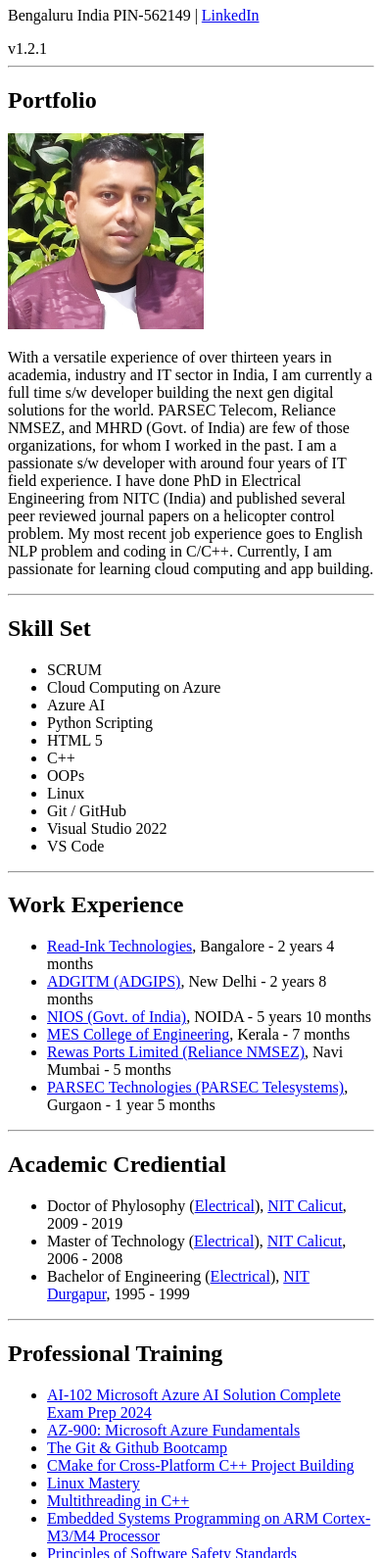
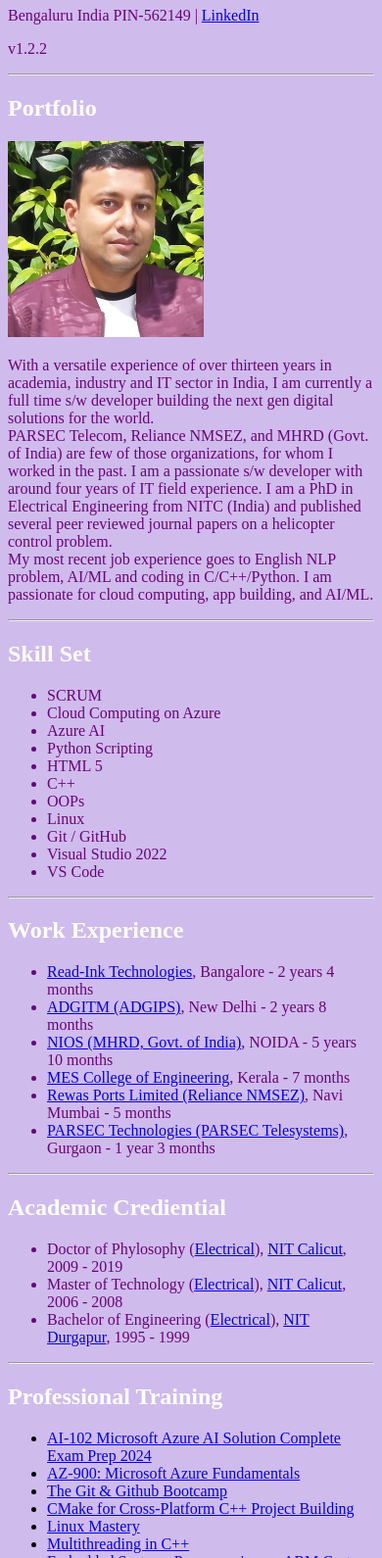
Before and after one commit to parthishkumar/MyResume, a plain HTML site: page index.html in a window 390 px wide. Shown: the part 110-1700 px from the top of the page at 98% size. Drawn offline with Linux system fonts and the light colour scheme.

Commit message:
Upload v1.2.2
Add color to index.html

```diff
--- a/index.html
+++ b/index.html
@@ -4,31 +4,37 @@
     <meta charset="UTF-8">
     <meta name="viewport" content="width=device-width, initial-scale=1.0">
     <title>Parthish Kumar's Personal Profile</title>
+    <link
+        rel="stylesheet"
+        href="./styles.css"
+    />
 </head>
 <body>
     <h1>Parthish Kumar's Personal Profile</h1>
 
-    <p>
+    <p class="text-color1">
         Bengaluru India PIN-562149 | <a href="https://www.linkedin.com/in/parthish-p-606715169/">LinkedIn</a>
     </p>
-    v1.2.1
+    <p class="text-color1">v1.2.2</p>
     <hr />
     <h2>Portfolio</h2>
     <img src="./Assets/Parthish PP Size Square.png" alt="Passport size photograph of Parthish" height = 200/>
-    <p>
+    <p class="text-color1">
         With a versatile experience of over thirteen years in academia, industry
         and IT sector in India, I am currently a full time s/w developer building the next gen
         digital solutions for the world.
+        <br />
         PARSEC Telecom, Reliance NMSEZ, and MHRD (Govt. of India) are few of those organizations,
         for whom I worked in the past. I am a passionate s/w developer with around four years of IT field experience.
-        I have done PhD in Electrical Engineering from NITC (India) and
+        I am a PhD in Electrical Engineering from NITC (India) and
         published several peer reviewed journal papers on a helicopter control problem.
-        My most recent job experience goes to English NLP problem and coding in C/C++.
-        Currently, I am passionate for learning cloud computing and app building.
+        <br />
+        My most recent job experience goes to English NLP problem, AI/ML and coding in C/C++/Python.
+        I am passionate for cloud computing, app building, and AI/ML.
     </p>
     <hr />
     <h2>Skill Set</h2>
-    <ul>
+    <ul class="text-color1">
         <li>SCRUM</li>
         <li>Cloud Computing on Azure</li>
         <li>Azure AI</li>
@@ -43,17 +49,17 @@
     </ul>
     <hr />
     <h2>Work Experience</h2>
-    <ul>
+    <ul class="text-color1">
         <li><a href="http://www.read-ink.com/">Read-Ink Technologies</a>, Bangalore - 2 years 4 months</li>
         <li><a href="https://adgips.ac.in/">ADGITM (ADGIPS)</a>, New Delhi - 2 years 8 months</li>
-        <li><a href="https://www.nios.ac.in/">NIOS (Govt. of India)</a>, NOIDA - 5 years 10 months</li>
+        <li><a href="https://www.nios.ac.in/">NIOS (MHRD, Govt. of India)</a>, NOIDA - 5 years 10 months</li>
         <li><a href="https://www.mesce.ac.in/">MES College of Engineering</a>, Kerala - 7 months</li>
         <li><a href="http://www.jaicorpindia.com/business/infrastructure/infrastructure.html">Rewas Ports Limited (Reliance NMSEZ)</a>, Navi Mumbai - 5 months</li>
-        <li><a href="https://developer.cisco.com/ecosystem/cpp/partners/95081/">PARSEC Technologies (PARSEC Telesystems)</a>, Gurgaon - 1 year 5 months</li>
+        <li><a href="https://developer.cisco.com/ecosystem/cpp/partners/95081/">PARSEC Technologies (PARSEC Telesystems)</a>, Gurgaon - 1 year 3 months</li>
     </ul>
     <hr />
     <h2>Academic Crediential</h2>
-    <ul>
+    <ul class="text-color1">
         <li>Doctor of Phylosophy (<a href="https://nitc.ac.in/department/electrical-engineering">Electrical</a>), <a href="https://nitc.ac.in/">NIT Calicut</a>, 2009 - 2019</li>
         <li>Master of Technology (<a href="https://nitc.ac.in/department/electrical-engineering">Electrical</a>), <a href="https://nitc.ac.in/">NIT Calicut</a>, 2006 - 2008</li>
         <li>Bachelor of Engineering (<a href="https://nitdgp.ac.in/department/electrical-engineering">Electrical</a>), <a href="https://nitdgp.ac.in/">NIT Durgapur</a>, 1995 - 1999</li>
@@ -72,7 +78,7 @@
         <li><a href="https://www.udemy.com/certificate/UC-ecf973df-d382-487e-a621-9c3700f2e0ad/">Microcontroller Embedded C Programming</a></li>
         <li><a href="https://www.scrum.org/certificates/1033580">Professional Scrum Master 1 (scrum.org, Associated email: parthish.job@gmail.com)</a></li>
         <li><a href="https://www.udemy.com/certificate/UC-323dbe3c-030f-4566-a68d-541e0ee41877/">Agile Scrum for Beginners</a></li>
-        <li><a href="https://www.udemy.com/certificate/UC-7a22d100-b21a-4538-9253-be2c258e3614/">Complete Agile Scrum Master Certification Trainin</a>g</li>
+        <li><a href="https://www.udemy.com/certificate/UC-7a22d100-b21a-4538-9253-be2c258e3614/">Complete Agile Scrum Master Certification Training</a></li>
         <li><a href="https://certificate.codingninjas.com/view/e8991481eaae2c54">Introduction to C++: Certificate of Excellence</a></li>
     </ul>
     <hr />
@@ -83,14 +89,14 @@
     <hr />
     <h2>Hobbies</h2>
     <ul>
-        <li>Cooking</li>
+        <li style="color: rgb(205, 91, 16)">Cooking</li>
         <li><a href="https://www.youtube.com/@digitizedcosmos342">YouTubing</a></li>
     </ul>
     <hr />
-    <h2>Contact me</h2>
-    <ol>
-        <li>Mobile no.: +91-9810317276</li>
-        <li>E-mail ID: parthish.job@gmail.com</li>
+    <h2 style="color: rgb(255, 255, 255)">Contact me</h2>
+    <ol class="text-color1">
+        <li >Mobile no.: +91-9810317276</li>
+        <li >E-mail ID: parthish.job@gmail.com</li>
     </ol>
     <hr />
     <footer>
--- /dev/null
+++ b/styles.css
@@ -0,0 +1,15 @@
+html{
+    background-color: rgb(208, 187, 237);
+}
+h1{
+    color: rgb(132, 38, 149)
+}
+footer{
+    color: rgb(3, 128, 119)
+}
+h2{
+    color: rgb(255, 255, 255)
+}
+.text-color1{
+    color: rgb(103, 5, 120);
+}
```
